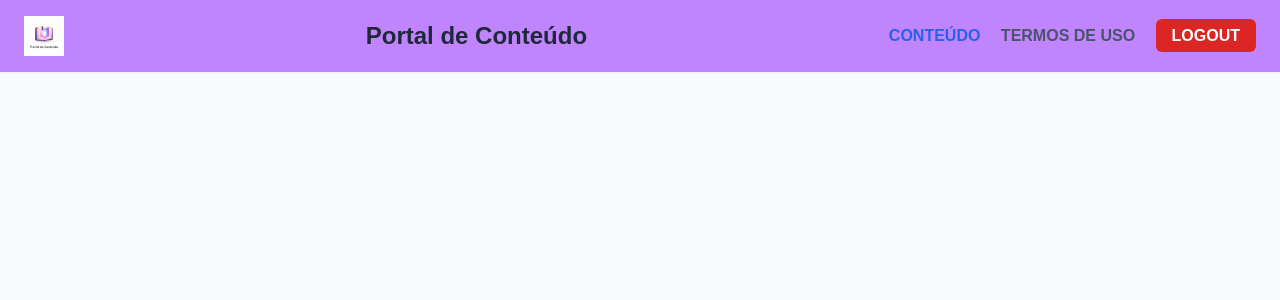
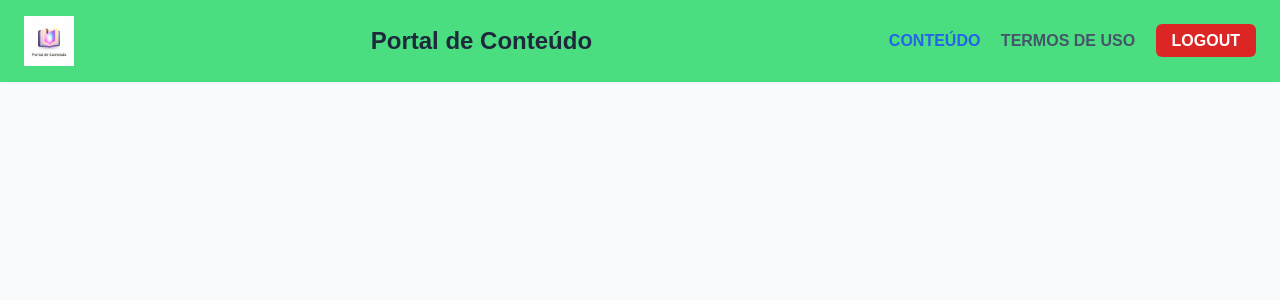
Before and after one commit to RosaMaster/projeto-integrador-ii, a Django app: page / in a window 1280 px wide. Shown: the top 300 px of the page. Run offline with Django 5.2, Linux system fonts and the light colour scheme; some libraries are stand-ins or nearby versions.

Commit message:
❇️ feat: logo

```diff
--- a/portal_de_conteudo_web/settings.py
+++ b/portal_de_conteudo_web/settings.py
@@ -117,6 +117,9 @@ USE_TZ = True
 
 STATIC_URL = 'static/'
 STATIC_ROOT = BASE_DIR / 'static'
+STATICFILES_DIRS = [
+    BASE_DIR / "web_page_app" / "static",
+]
 
 # Default primary key field type
 # https://docs.djangoproject.com/en/5.2/ref/settings/#default-auto-field
--- a/web_page_app/templates/web_page_app/template.html
+++ b/web_page_app/templates/web_page_app/template.html
@@ -1,4 +1,5 @@
 <!-- web_page_app/templates/web_page_app/conteudo.html -->
+{% load static %}
 <!DOCTYPE html>
 <html lang="pt-br">
 <head>
@@ -12,10 +13,10 @@
 </head>
 <body class="bg-slate-50 text-slate-800 min-h-screen">
     <!-- Header com navegação -->
-    <header class="bg-purple-400 shadow-sm py-4">
+    <header class="bg-green-400 shadow-sm py-4">
         <div class="container mx-auto px-6 flex justify-between items-center">
             <!-- Incluir imagem de logo -->
-            <img src="./image/logo-com-texto.png" alt="Logo" class="h-10">
+            <img src="{% static 'web_page_app/image/logo-com-texto.png' %}" alt="Logo sem texto" width="50" height="200">
             <h1 class="text-2xl font-bold">Portal de Conteúdo</h1>
             <nav>
                 <a href="{% url 'conteudo' %}" class="text-blue-600 font-medium hover:text-blue-500 transition duration-300"><b>CONTEÚDO</b></a>
```
Also changed, not shown: README.md, web_page_app/static/web_page_app/image/logo-com-texto.png (renamed from web_page_app/templates/web_page_app/image/logo-com-texto.png), web_page_app/static/web_page_app/image/logo-sem-texto.png (renamed from web_page_app/templates/web_page_app/image/logo-sem-texto.png).
